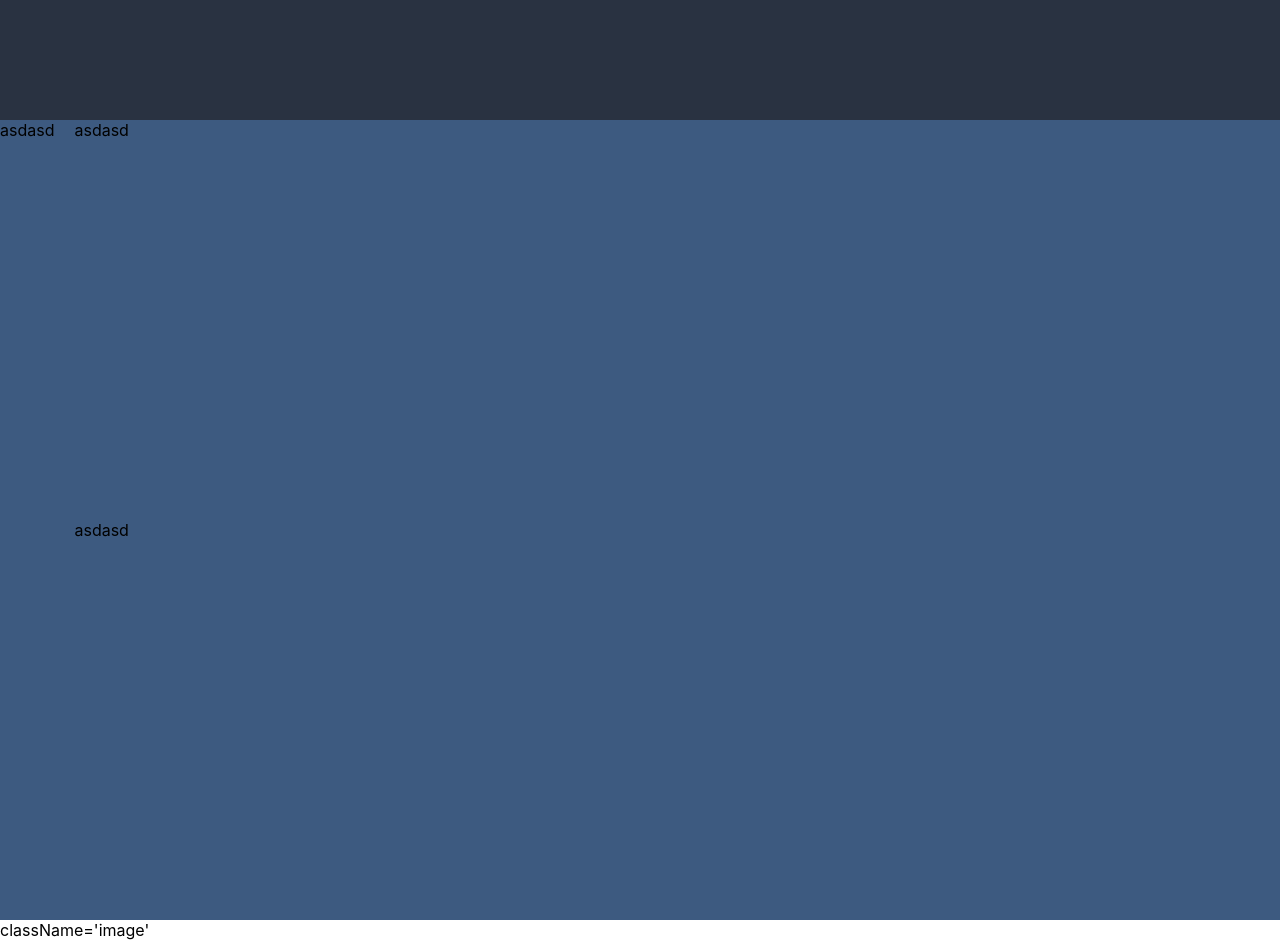
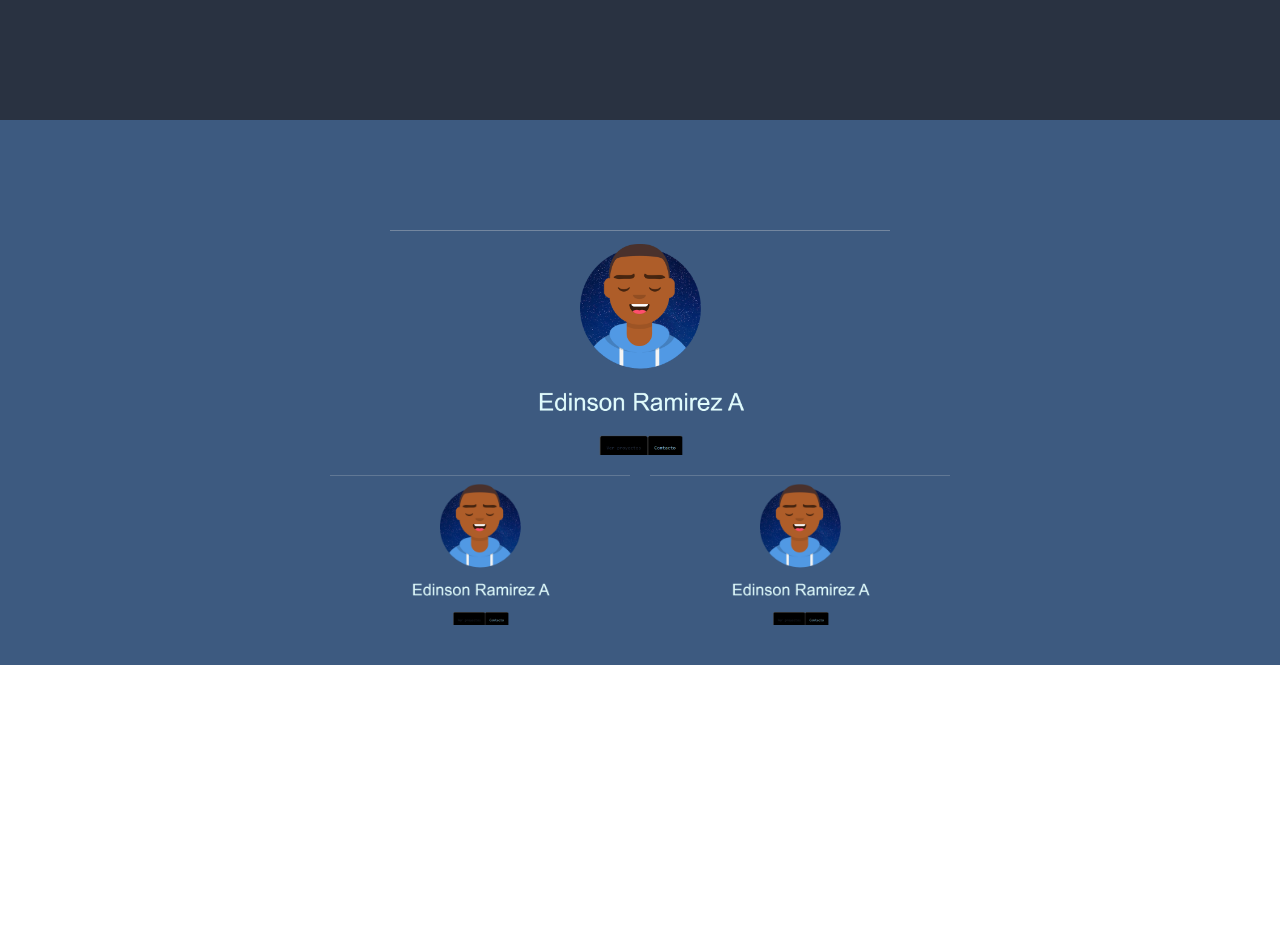
Before and after one commit to edinsonRmz/portafolio-edinson, a React (Create React App) app in the folder portafoleo-edinson/: page / in a window 1280 px wide. Shown: the part 880-1820 px from the top of the page. After the commit the page ends 1545 px from the top, so only its background shows below. Built offline with nearby package versions, Linux system fonts and the light colour scheme.

Commit message:
proyecto

```diff
--- a/portafoleo-edinson/src/Proyectos.jsx
+++ b/portafoleo-edinson/src/Proyectos.jsx
@@ -1,19 +1,23 @@
-import React from 'react'
-import Proyectos from './proyectos.css'
+import React, { useState } from 'react';
+import './proyectos.css'; // Asegúrate de importar tu archivo CSS correctamente
+import Img1 from './img1.png'; // Ruta relativa a la imagen img1.png
 
-export default function
-() {
-  return (
-    <div className='proyectos'>
-        <div className='rows'>
-            <div className='rows-a'>
-                <div className='image'> asdasd</div>
-            </div>
-            <div className='rows-b'>
-                <div className='image1'>asdasd</div>
-                <div className='image2'>asdasd</div>
-            </div>
-        </div> className='image'
-    </div>
-  )
-}
+export default function Proyectos() {
+    return (
+      <div className="gallery">
+        <div className="row">
+          <div className="top-image">
+            <img src={Img1} alt="Imagen 3" />
+          </div>
+        </div>
+        <div className="row">
+          <div className="item">
+            <img src={Img1} alt="Imagen 1" />
+          </div>
+          <div className="item">
+            <img src={Img1} alt="Imagen 2" />
+          </div>
+        </div>
+      </div>
+    );
+  }
--- a/portafoleo-edinson/src/proyectos.css
+++ b/portafoleo-edinson/src/proyectos.css
@@ -1,38 +1,50 @@
-.rows {
+/* Estilos para la galería */
+.gallery {
+    display: flex;
+    flex-direction: column;
+    align-items: center;
+    justify-content: center;
+    height: 100%;
+    padding: 30px;
     background-color: #3d5a80;
-    display: flex;
-    flex-wrap: wrap;
-    gap: 20px;
-    max-width: 100%;
-    margin: 0 auto; /* Centra el contenido horizontalmente */
   }
 
-  .row-a {
-    flex: 1;
-    display: flex;
-    flex-direction: column;
-    justify-content: center;
-    align-items: center;
-    gap: 20px;
-  }
-
-  .image,
-  .image1,
-  .image2 {
-    flex: 1;
-    height: 400px;
-    background-size: cover;
-    background-repeat: no-repeat;
-    background-position: center;
-    border-radius: 40px;
-    -webkit-filter: grayscale(1);
-    filter: grayscale(1);
-  }
-
-  .row-b {
-    flex: 1;
+  /* Estilos para las filas */
+  .row {
     display: flex;
     justify-content: center;
     align-items: center;
     gap: 20px;
+    margin: 10px 0;
   }
+
+  /* Estilos para los elementos de la galería */
+  .item {
+    width: 300px;
+    height: 150px;
+    overflow: hidden;
+    position: relative;
+  }
+
+  .item img {
+    width: 100%;
+    height: 100%;
+    object-fit: cover;
+    transition: transform 0.2s, box-shadow 0.2s;
+  }
+   /* Estilos para la imagen superior */
+  .top-image {
+    width: 500px;
+    height: 150px;
+    object-fit: cover;
+    border-radius: 10px;
+    margin-bottom: 5px;
+    padding: 70px;
+  }
+
+  /* Efecto de sombreado al pasar el mouse */
+  .item:hover {
+    transform: scale(1.1);
+    box-shadow: 0px 4px 8px rgba(0, 0, 0, 0.2);
+    cursor: pointer;
+  }
```
Also changed, not shown: portafoleo-edinson/src/img1.png (added).
